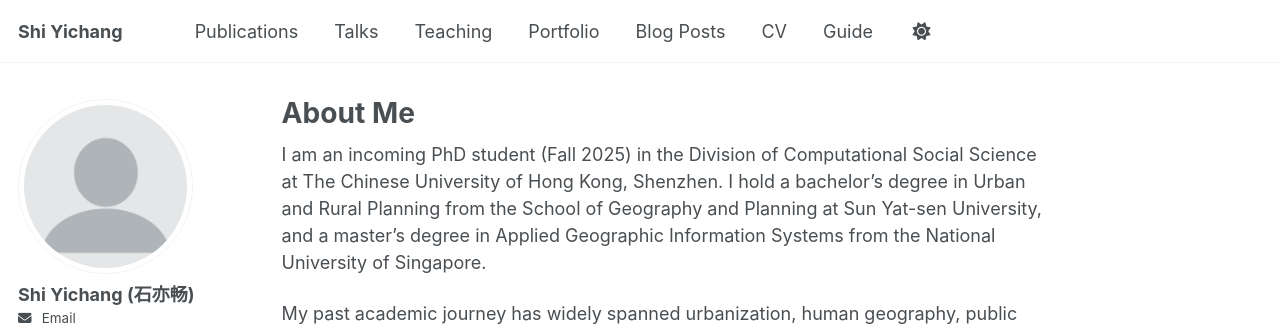
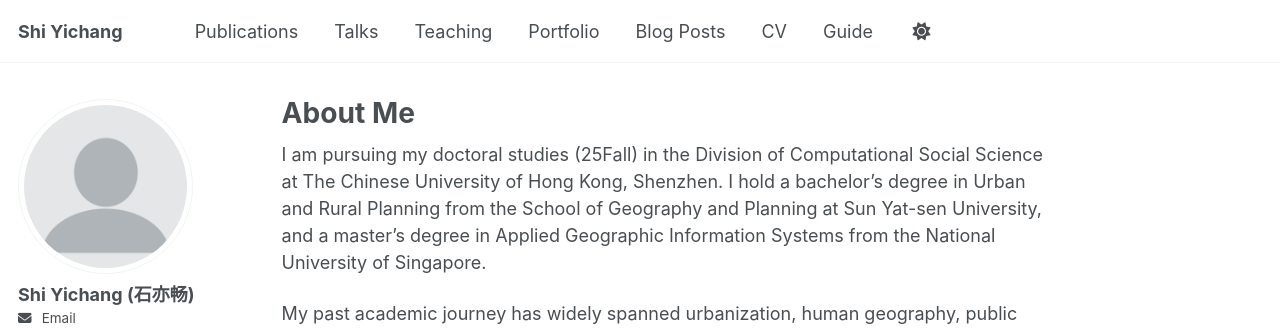
Before and after one commit to Helensyc/helensyc.github.io, a Jekyll site: the page built from _pages/about.md, in a window 1280 px wide and 944 px high. Shown: the top 331 px of the window. Built offline with Jekyll 4.4.1, drawn with Linux system fonts in a browser that asks for light colours.

Commit message:
about.md

```diff
--- a/_pages/about.md
+++ b/_pages/about.md
@@ -7,7 +7,7 @@ redirect_from:
   - /about.html
 ---
 
-I am an incoming PhD student (Fall 2025) in the Division of Computational Social Science at The Chinese University of Hong Kong, Shenzhen. I hold a bachelor’s degree in Urban and Rural Planning from the School of Geography and Planning at Sun Yat-sen University, and a master’s degree in Applied Geographic Information Systems from the National University of Singapore.
+I am pursuing my doctoral studies (25Fall) in the Division of Computational Social Science at The Chinese University of Hong Kong, Shenzhen. I hold a bachelor’s degree in Urban and Rural Planning from the School of Geography and Planning at Sun Yat-sen University, and a master’s degree in Applied Geographic Information Systems from the National University of Singapore.
 
 My past academic journey has widely spanned urbanization, human geography, public health, GIS, remote sensing, and spatial statistics, cultivating a strong spatial perspective and a growing enthusiasm for applying computational methods to address social challenges. Currently, my research interests focus on Bayesian statistics, spatial analysis and modelling, and public health.
 
```
